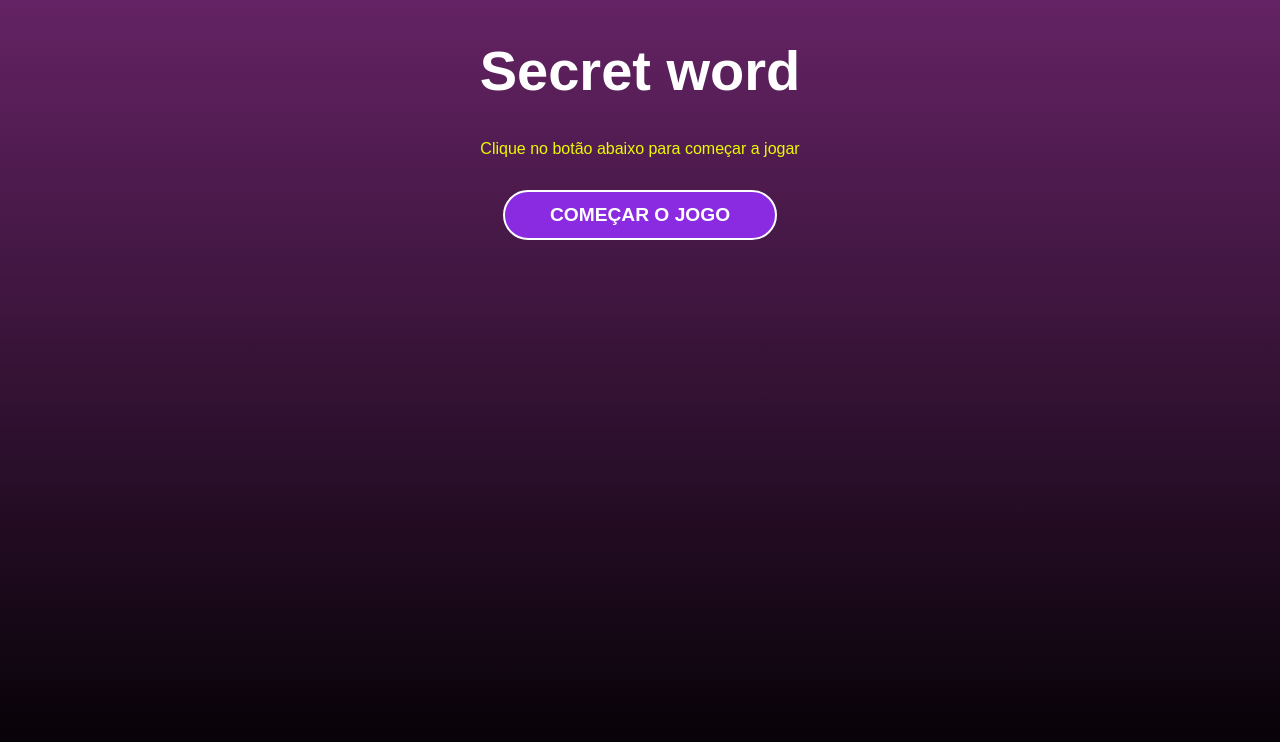
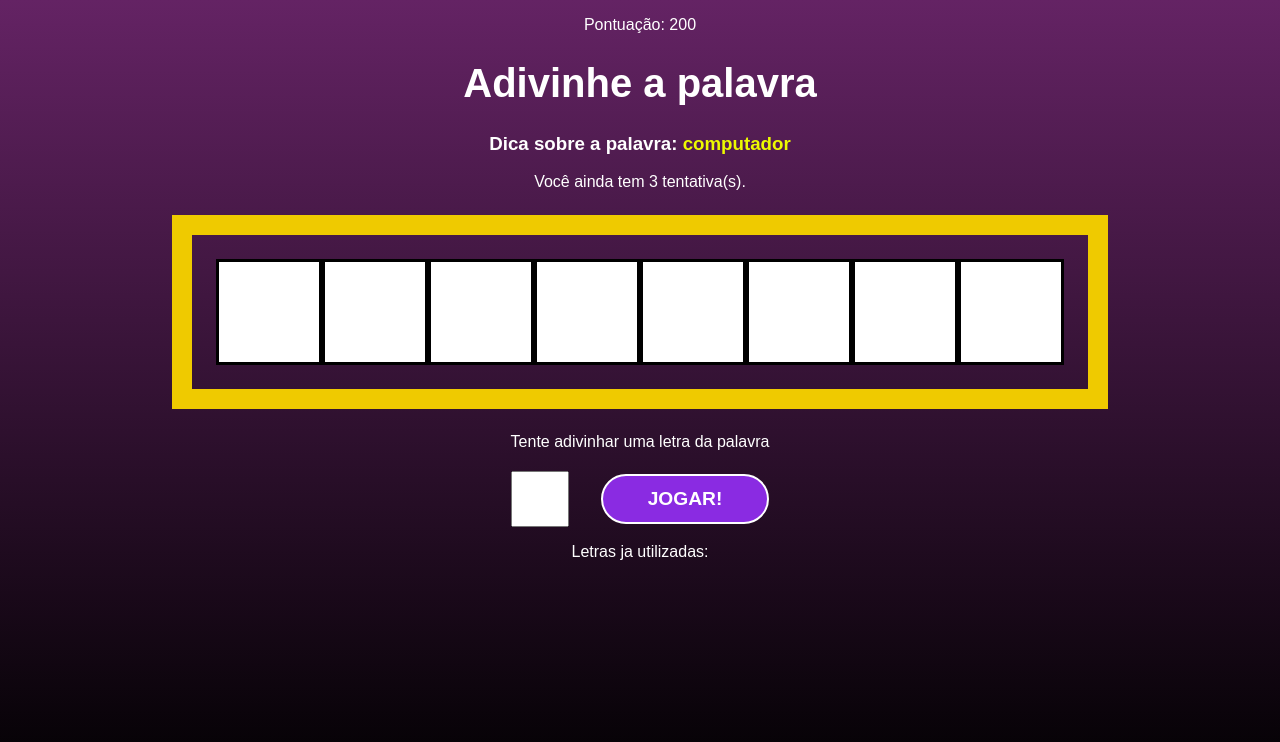
Before and after one commit to LuanneZati/REACT, a React (Vite) app in the folder 7_SecretWord/: page / in a window 1280 px wide. Shown: the top 742 px of the page. Built offline with nearby package versions, Linux system fonts and the light colour scheme.

Commit message:
finished

```diff
--- a/7_SecretWord/src/App.jsx
+++ b/7_SecretWord/src/App.jsx
@@ -1,13 +1,13 @@
 //React
 import { useState, useCallback, useEffect } from 'react'
-
-//CSS
-import './App.css'
 
 //Components
 import StartScreen from './Components/StartScreen'
 import Game from './Components/Game'
 import GameOver from './Components/GameOver'
+
+//CSS
+import './App.css'
 
 //Data
 import {wordsList} from './data/words'
@@ -18,8 +18,11 @@ const stages = [
   {id: 3, name: "end"}
 ]
 
+const guessesQty = 3
+
 function App() {
   const [gameStage, setGameStage] = useState(stages[0].name);
+  console.log(gameStage)
   const [words] = useState(wordsList)
 
   const [pickedWord, setPickedWord] = useState("")
@@ -28,10 +31,10 @@ function App() {
 
   const [guessedLetters, setGuessedLetters] = useState([])
   const [wrongLetters, setWrongLetters] = useState([])
-  const [guesses, setGuesses] = useState(3)
-  const [score, setSocre] = useState(0)
+  const [guesses, setGuesses] = useState(guessesQty)
+  const [score, setScore] = useState(0)
 
-  const pickWordAndCategory = () => {
+  const pickWordAndCategory = useCallback(() => {
     // pick a random category
     const categories = Object.keys(words)
     const category = categories[Math.floor(Math.random() * Object.keys(categories).length)]
@@ -40,32 +43,36 @@ function App() {
 
     console.log(category, word)
 
-    return {word, category}
-  }
+    return { category, word };
+  }, [words]);
 
-  const startGame = () => {
+  const startGame = useCallback(() => {
+    // clear all letters
+    clearLettersStates();
+
     // pick word and pick category
-    const { word, category } = pickWordAndCategory();
+    const { category, word } = pickWordAndCategory();
 
     //Create an array of letters
-    let wordLetters = word.split("")
+    let wordLetters = word.split("");
 
-    wordLetters = wordLetters.map((l) => l.toUpperCase())
-    console.log(wordLetters)
+    wordLetters = wordLetters.map((l) => l.toLowerCase());
 
     //Fill states
-    setPickedWord(word)
-    setPickedCategory(category)
-    setLetters(wordLetters)
+    setPickedCategory(category);
+    setPickedWord(word);
+    setLetters(wordLetters);
 
-    setGameStage(stages[1].name)
-  }
+    setGameStage(stages[1].name);
+  }, [pickWordAndCategory]);
 
   const verifyLetter = (letter) => {
     const normalizedLetter = letter.toLowerCase()
 
     //check if letter has already been utilized
-    if(guessedLetters.includes(normalizedLetter) || wrongLetters.includes(normalizedLetter))
+    if(
+      guessedLetters.includes(normalizedLetter) ||
+      wrongLetters.includes(normalizedLetter))
     {
       return;
     }
@@ -74,22 +81,54 @@ function App() {
     if (letters.includes(normalizedLetter)) {
       setGuessedLetters((actualGuessedLetters) => [
         ...actualGuessedLetters,
-        normalizedLetter
+        letter,
       ]);
     } else {
       setWrongLetters((actualWrongLetters) => [
         ...actualWrongLetters,
         normalizedLetter,
       ]);
+      setGuesses((actualGuesses) => actualGuesses - 1);
     }
   };
 
-  console.log(guessedLetters);
   console.log(wrongLetters);
 
   const retry = () => {
+    setScore(0)
+    setGuesses(guessesQty)
     setGameStage(stages[0].name)
+  };
+
+  const clearLettersStates = () => {
+    setGuessedLetters([])
+    setWrongLetters([])
+  };
+
+  useEffect(() => {
+    if(guesses === 0) {
+      // reset all states
+      clearLettersStates();
+      setGameStage(stages[2].name)
     }
+  }, [guesses])
+
+  useEffect(() => {
+    const uniqueLetters = [...new Set(letters)];
+
+    console.log(uniqueLetters);
+    console.log(guessedLetters);
+
+    // win condition
+    if (guessedLetters.length === uniqueLetters.length) {
+      // add score
+      setScore((actualScore) => (actualScore += 100));
+
+      // restart game with new word
+      startGame();
+    }
+  }, [guessedLetters, letters, startGame]);
+
 
   return (
     <>
@@ -108,7 +147,7 @@ function App() {
           score={score}
         />
         )}
-        {gameStage === "end" && <GameOver retry={retry}/>}
+        {gameStage === "end" && <GameOver retry={retry} score={score}/>}
       </div>
     </>
   )
--- a/7_SecretWord/src/Components/GameOver.css
+++ b/7_SecretWord/src/Components/GameOver.css
@@ -0,0 +1,4 @@
+h2 span {
+    color: #ecfa00;
+    font-size: 1.5em;
+}
--- a/7_SecretWord/src/Components/GameOver.jsx
+++ b/7_SecretWord/src/Components/GameOver.jsx
@@ -1,10 +1,11 @@
 import React from 'react'
 import './GameOver.css'
 
-const GameOver = ({retry}) => {
+const GameOver = ({retry, score}) => {
   return (
     <div>
-        <h1>Game over</h1>
+        <h1>Fim de jogo</h1>
+        <h2>Sua pontuação foi: <span>{score}</span></h2>
         <button onClick={retry}>Reiniciar jogo</button>
     </div>
   )
--- a/7_SecretWord/src/Components/StartScreen.jsx
+++ b/7_SecretWord/src/Components/StartScreen.jsx
@@ -1,7 +1,7 @@
 import React from 'react'
 import './StartScreen.css'
 
-const StartScreen = ({startGame}) => {
+const GameStart  = ({startGame}) => {
   return (
     <div className='start'>
         <h1>Secret word</h1>
@@ -11,4 +11,4 @@ const StartScreen = ({startGame}) => {
   )
 }
 
-export default StartScreen
+export default GameStart
```
Lines whose indentation alone changed are shown as unchanged.
